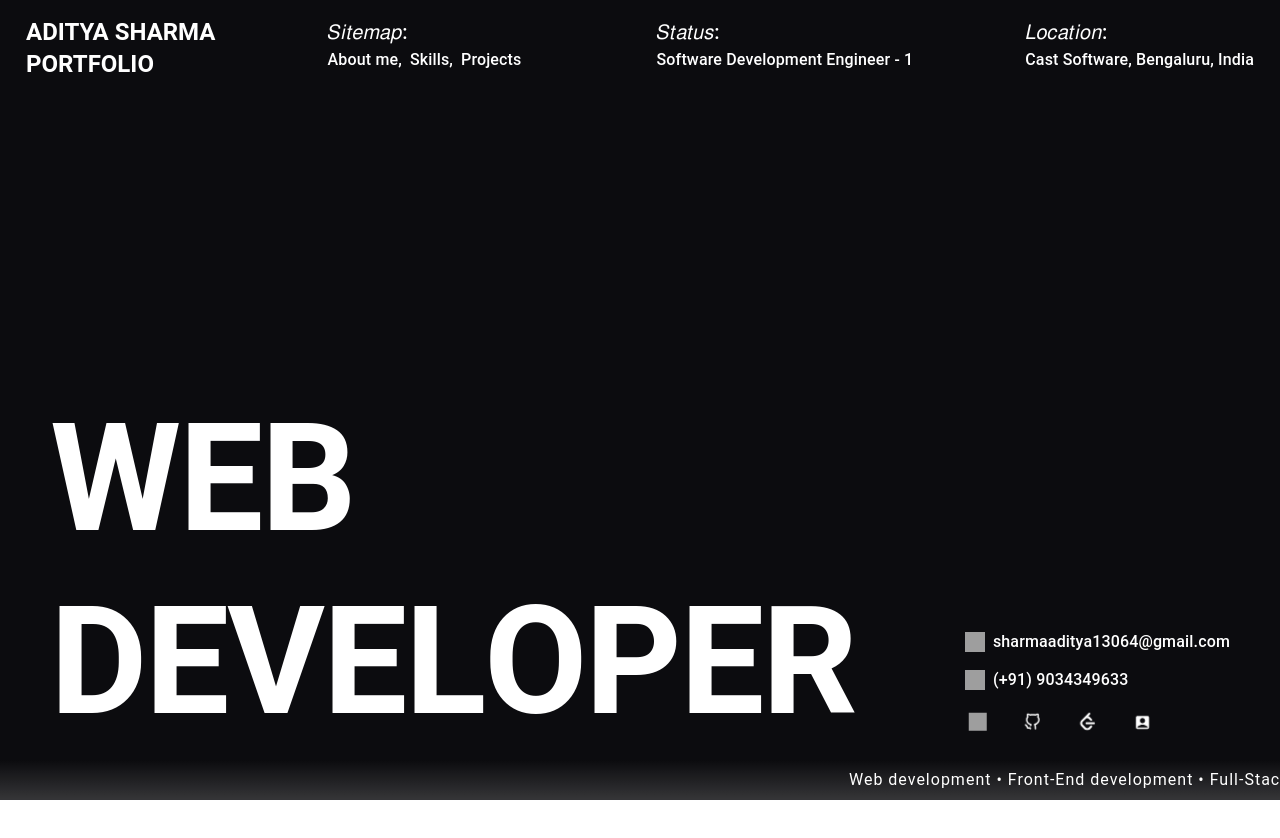
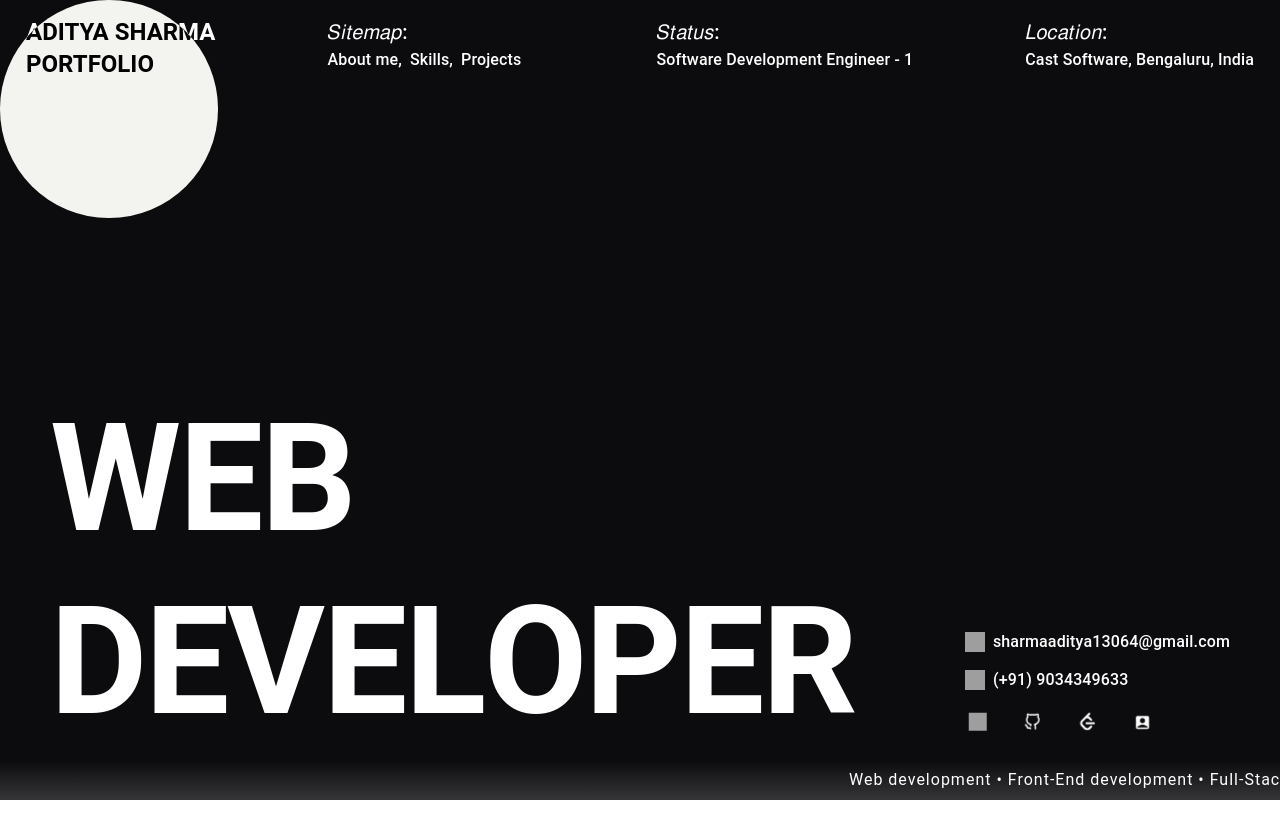
Before and after one commit to AdityaSharma224/Portfolio, a React (Create React App) app: page / in a window 1280 px wide. Shown: the top 838 px of the page. Built offline with nearby package versions, Linux system fonts and the light colour scheme; grey boxes are pictures that could not be loaded.

Commit message:
rollback cursor

```diff
--- a/src/app/layout/layout.jsx
+++ b/src/app/layout/layout.jsx
@@ -1,4 +1,4 @@
-import React from "react";
+import React, { useEffect, useState, useRef } from "react";
 import Stack from "@mui/material/Stack";
 import HomeComponent from "../home/home-component";
 import ExperienceComponent from "../experience/experience-component";
@@ -7,11 +7,34 @@ import useStyles from "./layout-styles";
 
 const Layout = () => {
   const classes = useStyles();
+  const cursorRef = useRef(null);
+  const skillsRef = useRef(null);
+
+  useEffect(() => {
+    const editCursor = (e) => {
+        const { clientX: x, clientY: y } = e;
+        const cursorWidth = cursorRef.current.offsetWidth / 2;
+        const cursorHeight = cursorRef.current.offsetHeight / 2;
+        cursorRef.current.style.left = `${x - cursorWidth}px`;
+        cursorRef.current.style.top = `${y - cursorHeight}px`;
+
+    };
+    window.addEventListener("mousemove", editCursor);
+
+    return () => {
+      window.removeEventListener("mousemove", editCursor);
+    };
+  }, []);
+
   return (
     <Stack className={classes.wrapper}>
       <Preloader />
       <HomeComponent />
       <ExperienceComponent/>
+      <div
+        className={`${classes.cursor}`}
+        ref={cursorRef}
+      ></div>{" "}
     </Stack>
   );
 };
--- a/src/app/navbar/navbar.jsx
+++ b/src/app/navbar/navbar.jsx
@@ -35,7 +35,7 @@ const NavbarComponent = () => {
       justifyContent={"space-between"}
     >
       <Stack className={classes.innerWrapper1} flexDirection={"row"}>
-        <Stack className={classes.itemStack}>
+        <Stack className={classes.itemStack} onClick={() => navigate('/')} sx={{cursor:'pointer'}}>
           <Typography
             sx={{
               typography: { xs: "h5", sm: "h5", md: "h6", lg: "h5", xl: "h5" },
```
